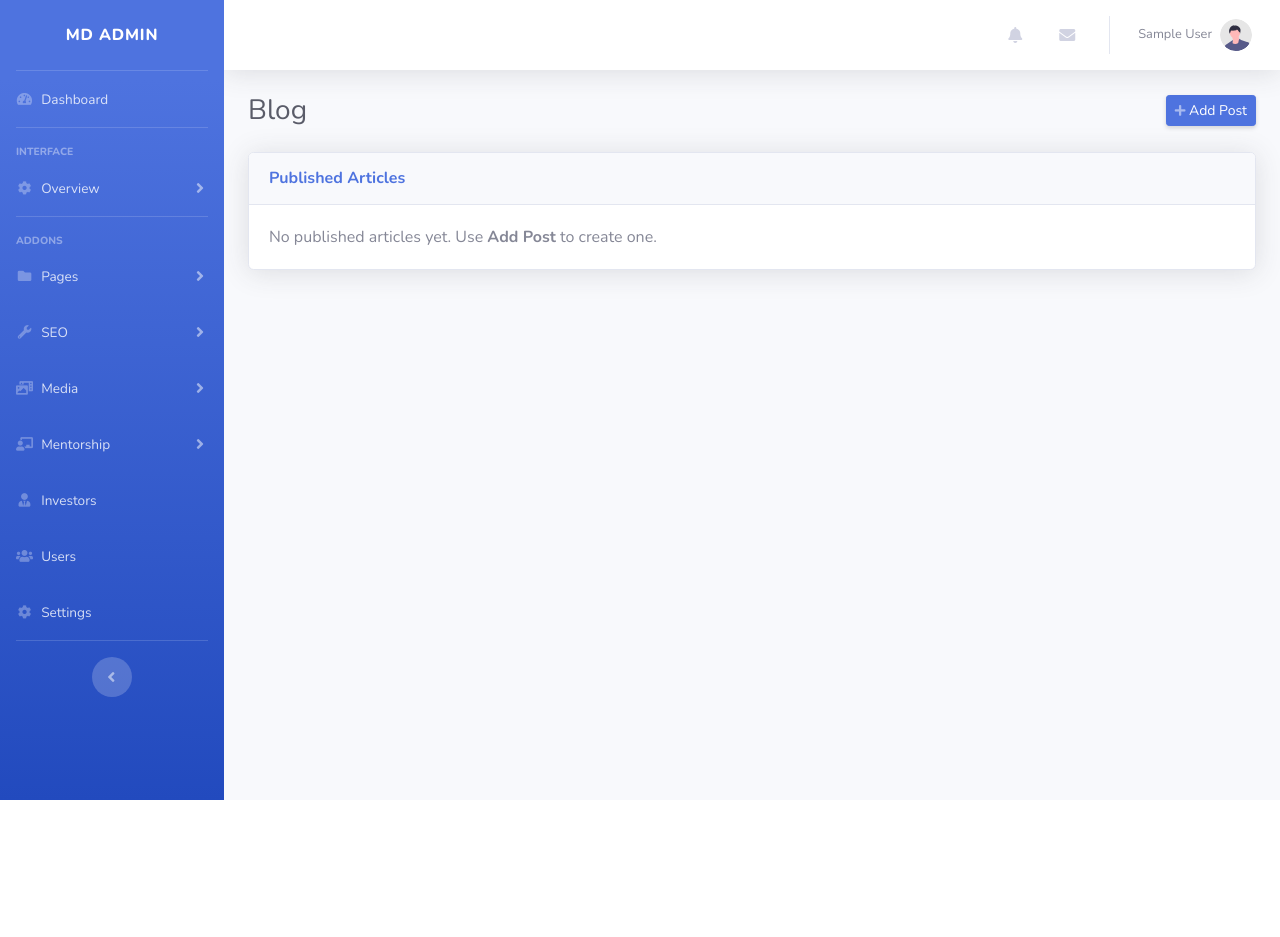
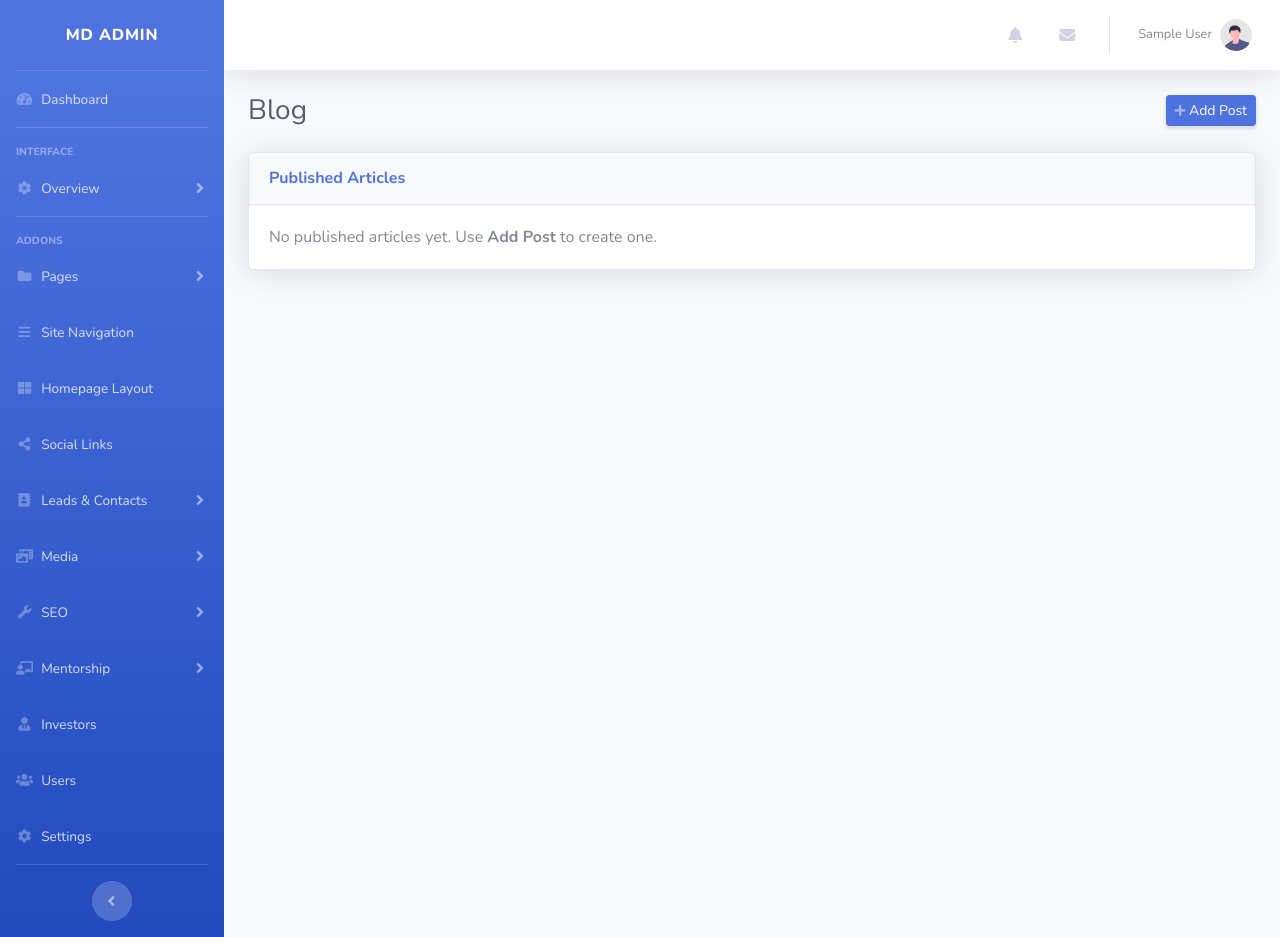
Before and after one commit to Isaacn123/mulondo, a FastAPI app: page /admin/blog in a window 1280 px wide. Before the commit the page ends 800 px from the top, so only its background shows below. Run offline with FastAPI, Linux system fonts and the light colour scheme; the visitor is signed in with stand-in values (Sample User, id 1); data that the repository does not hold is empty; some libraries are stand-ins or nearby versions.

Commit message:
adding social media manage.and media page

```diff
--- a/backend/app/routes/admin.py
+++ b/backend/app/routes/admin.py
@@ -22,7 +22,7 @@ ADMIN_PAGES = [
   # Clients (dedicated forms in routes/clients.py)
   # Contact form & Calendly (dedicated forms in routes/contact.py)
   # Leads & contacts (contact-submissions handled in routes/submissions.py)
-  ("leads/newsletter", "Newsletter Subscribers", "Manage newsletter subscriber list.", "pages", "newsletter"),
+  ("leads/newsletter", "Newsletter Subscribers", "Manage newsletter subscriber list.", "leads", "newsletter"),
   # Bookings (Calendly settings in routes/contact.py)
   ("bookings/meetings", "Meetings", "View scheduled meetings and appointments.", "pages", "meetings"),
   # Partners (XA Markets form in routes/homepage.py)
--- a/backend/app/routes/site_layout.py
+++ b/backend/app/routes/site_layout.py
@@ -25,8 +25,7 @@ async def navigation_edit_form(request: Request, saved: bool = Query(False)):
         {
             "page_title": "Site Navigation",
             "page_description": "Manage header and footer links on the public site.",
-            "active_nav": "pages",
-            "active_item": "site-navigation",
+            "active_nav": "site-navigation",
             "links": all_links,
             "saved": saved,
         },
@@ -65,8 +64,7 @@ async def homepage_layout_edit_form(request: Request, saved: bool = Query(False)
         {
             "page_title": "Homepage Layout",
             "page_description": "Show, hide, and reorder homepage sections on the public site.",
-            "active_nav": "pages",
-            "active_item": "homepage-layout",
+            "active_nav": "homepage-layout",
             "sections": sections,
             "saved": saved,
         },
--- a/backend/app/routes/social.py
+++ b/backend/app/routes/social.py
@@ -33,8 +33,7 @@ async def social_edit_form(request: Request, saved: bool = Query(False)):
         {
             "page_title": "Social Links",
             "page_description": "Manage social profile links shown in the site footer.",
-            "active_nav": "pages",
-            "active_item": "social-links",
+            "active_nav": "social-links",
             "links": links,
             "saved": saved,
         },
--- a/backend/app/routes/submissions.py
+++ b/backend/app/routes/submissions.py
@@ -102,7 +102,7 @@ async def contact_submissions_list(request: Request, db: Session = Depends(get_d
         "admin/leads/contact_list.html",
         {
             "page_title": "Contact Submissions",
-            "active_nav": "pages",
+            "active_nav": "leads",
             "active_item": "contact-submissions",
             "submissions": submissions,
             "unread_count": unread,
@@ -125,7 +125,7 @@ async def contact_submission_detail(
         "admin/leads/contact_detail.html",
         {
             "page_title": "Contact Submission",
-            "active_nav": "pages",
+            "active_nav": "leads",
             "active_item": "contact-submissions",
             "submission": submission,
         },
@@ -147,7 +147,7 @@ async def membership_requests_list(request: Request, db: Session = Depends(get_d
         "admin/leads/membership_list.html",
         {
             "page_title": "Membership Requests",
-            "active_nav": "pages",
+            "active_nav": "leads",
             "active_item": "membership-requests",
             "requests": requests_list,
             "unread_count": unread,
@@ -170,7 +170,7 @@ async def membership_request_detail(
         "admin/leads/membership_detail.html",
         {
             "page_title": "Membership Request",
-            "active_nav": "pages",
+            "active_nav": "leads",
             "active_item": "membership-requests",
             "membership_request": membership_request,
         },
@@ -186,7 +186,7 @@ async def consultation_requests_list(request: Request, db: Session = Depends(get
         "admin/leads/consultation_list.html",
         {
             "page_title": "Consultation Requests",
-            "active_nav": "pages",
+            "active_nav": "leads",
             "active_item": "leads-consultation-requests",
             "requests": requests_list,
             "unread_count": unread,
@@ -209,7 +209,7 @@ async def consultation_request_detail(
         "admin/leads/consultation_detail.html",
         {
             "page_title": "Consultation Request",
-            "active_nav": "pages",
+            "active_nav": "leads",
             "active_item": "leads-consultation-requests",
             "consultation": consultation,
         },
--- a/backend/app/templates/partials/sidebar.html
+++ b/backend/app/templates/partials/sidebar.html
@@ -231,6 +201,65 @@
                             href="/admin/404">404 Page</a>
                         <a class="collapse-item{% if active_item == 'blank' %} active{% endif %}"
                             href="/admin/blank">Blank Page</a>
+                    </div>
+                </div>
+            </li>
+
+            <li class="nav-item{% if active_nav == 'site-navigation' %} active{% endif %}">
+                <a class="nav-link" href="/admin/site/navigation">
+                    <i class="fas fa-fw fa-bars"></i>
+                    <span>Site Navigation</span>
+                </a>
+            </li>
+
+            <li class="nav-item{% if active_nav == 'homepage-layout' %} active{% endif %}">
+                <a class="nav-link" href="/admin/site/homepage-layout">
+                    <i class="fas fa-fw fa-th-large"></i>
+                    <span>Homepage Layout</span>
+                </a>
+            </li>
+
+            <li class="nav-item{% if active_nav == 'social-links' %} active{% endif %}">
+                <a class="nav-link" href="/admin/social">
+                    <i class="fas fa-fw fa-share-alt"></i>
+                    <span>Social Links</span>
+                </a>
+            </li>
+
+            <li class="nav-item">
+                <a class="nav-link collapsed" href="#" data-toggle="collapse" data-target="#collapseLeads"
+                    aria-expanded="true" aria-controls="collapseLeads">
+                    <i class="fas fa-fw fa-address-book"></i>
+                    <span>Leads &amp; Contacts</span>
+                </a>
+                <div id="collapseLeads" class="collapse{% if active_nav == 'leads' %} show{% endif %}"
+                    data-parent="#accordionSidebar">
+                    <div class="bg-white py-2 collapse-inner rounded">
+                        <h6 class="collapse-header">Submissions:</h6>
+                        <a class="collapse-item{% if active_item == 'contact-submissions' %} active{% endif %}"
+                            href="/admin/leads/contact-submissions">Contact Form Submissions</a>
+                        <a class="collapse-item{% if active_item == 'leads-consultation-requests' %} active{% endif %}"
+                            href="/admin/leads/consultation-requests">Consultation Requests</a>
+                        <a class="collapse-item{% if active_item == 'newsletter' %} active{% endif %}"
+                            href="/admin/leads/newsletter">Newsletter Subscribers</a>
+                    </div>
+                </div>
+            </li>
+
+            <li class="nav-item">
+                <a class="nav-link collapsed" href="#" data-toggle="collapse" data-target="#collapseMediaNav"
+                    aria-expanded="true" aria-controls="collapseMediaNav">
+                    <i class="fas fa-fw fa-photo-video"></i>
+                    <span>Media</span>
+                </a>
+                <div id="collapseMediaNav" class="collapse{% if active_nav == 'media' %} show{% endif %}"
+                    data-parent="#accordionSidebar">
+                    <div class="bg-white py-2 collapse-inner rounded">
+                        <h6 class="collapse-header">Public gallery:</h6>
+                        <a class="collapse-item{% if active_item == 'media-section' %} active{% endif %}"
+                            href="/admin/media">Page Header</a>
+                        <a class="collapse-item{% if active_item == 'media-gallery' %} active{% endif %}"
+                            href="/admin/media/gallery">Gallery Items</a>
                     </div>
                 </div>
             </li>
```
Also changed, not shown: other parts of backend/app/templates/partials/sidebar.html (+0 -48 lines), 2 other files.
